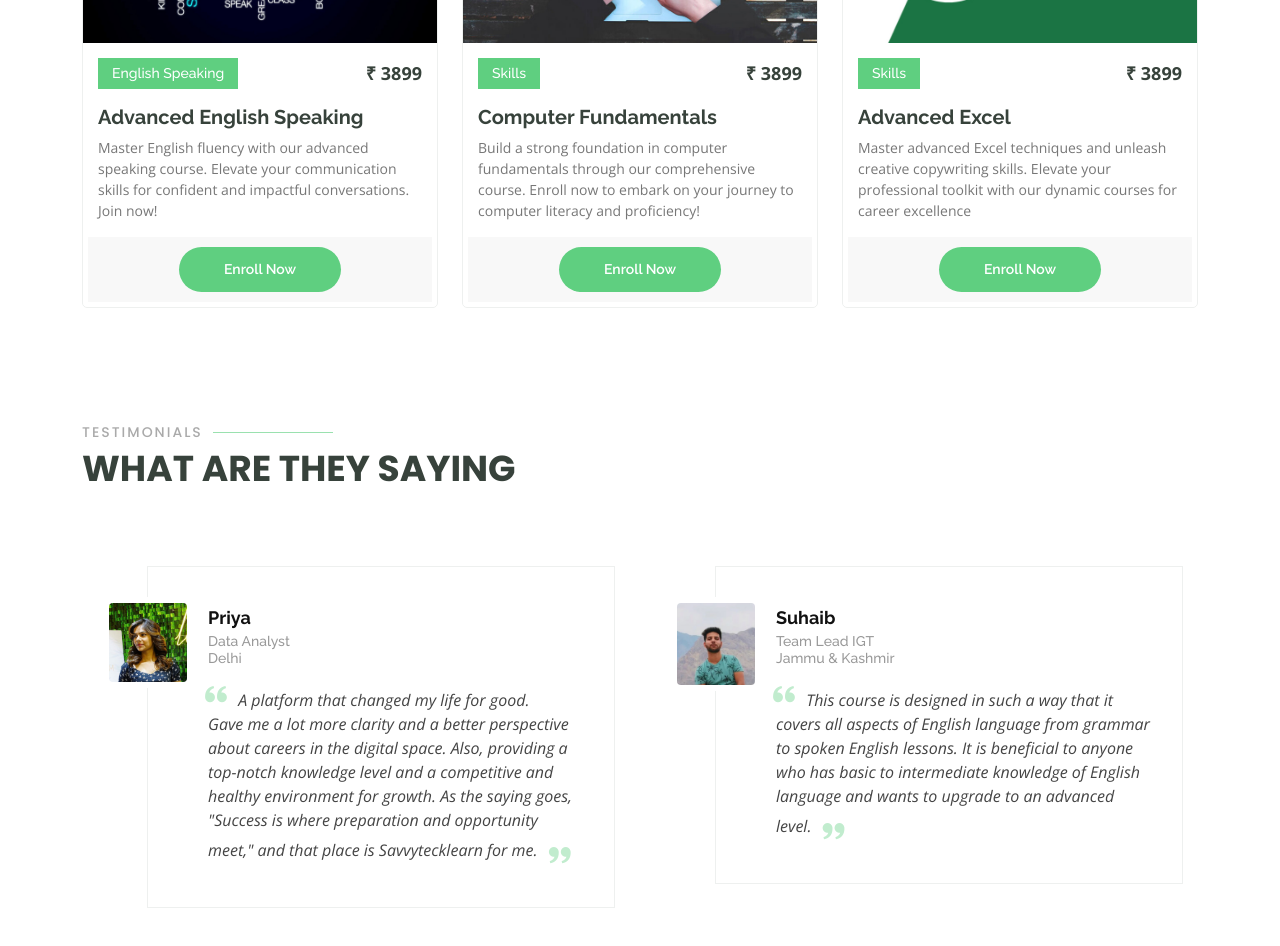
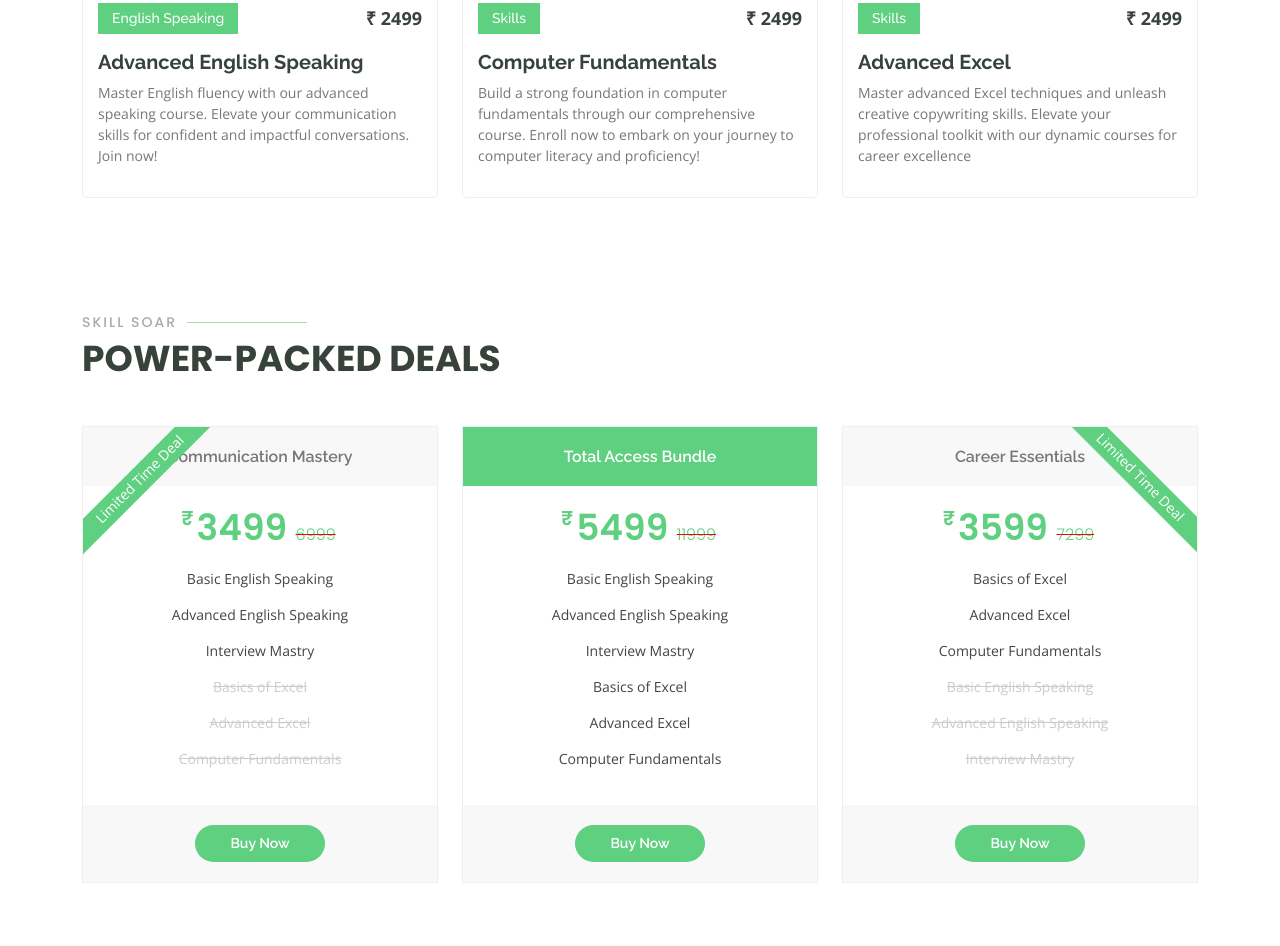
Before and after one commit to Rohitde28/money, a plain HTML site: page index.html in a window 1280 px wide. Shown: the part 2858-3804 px from the top of the page. Drawn offline with nearby package versions, Linux system fonts and the light colour scheme.

Commit message:
adding main course

```diff
--- a/assets/css/style.css
+++ b/assets/css/style.css
@@ -1219,7 +1219,7 @@ section {
 }
 
 .pricing ul i {
-  color: #5fcf80;
+  color: hwb(138 37% 19%);
   font-size: 18px;
   padding-right: 4px;
 }
@@ -1228,7 +1228,11 @@ section {
   color: #ccc;
   text-decoration: line-through;
 }
-
+.pricing .na {
+  color: hwb(138 37% 19%);
+  text-decoration: line-through;
+  text-decoration-color: red;
+}
 .pricing .btn-wrap {
   margin: 20px -20px -20px -20px;
   padding: 20px 15px;
@@ -1259,12 +1263,24 @@ section {
   background: #5fcf80;
 }
 
-.pricing .advanced {
-  width: 200px;
+.pricing .advanced-right {
+  width: 250px;
   position: absolute;
-  top: 18px;
+  top: 38px;
   right: -68px;
   transform: rotate(45deg);
+  z-index: 1;
+  font-size: 14px;
+  padding: 1px 0 3px 0;
+  background: #5fcf80;
+  color: #fff;
+}
+.pricing .advanced-left {
+  width: 250px;
+  position: absolute;
+  top: 40px;
+  left: -68px;
+  transform: rotate(315deg);
   z-index: 1;
   font-size: 14px;
   padding: 1px 0 3px 0;
--- a/index.html
+++ b/index.html
@@ -164,9 +164,10 @@
             </div><!-- End .content-->
           </div>
         </div>
-
       </div>
     </section><!-- End Why Us Section -->
+
+
     <!-- ======= Popular Courses Section ======= -->
     <section id="popular-courses" class="courses">
       <div class="container" data-aos="fade-up">
@@ -184,14 +185,14 @@
               <div class="course-content">
                 <div class="d-flex justify-content-between align-items-center mb-3">
                   <h4>English Speaking</h4>
-                  <p class="price">₹ 3499</p>
+                  <p class="price">₹ 1999</p>
                 </div>
 
                 <h3><a href="course-details-english-basic.html">Basic English Speaking</a></h3>
                 <p>Enhance your English proficiency with our foundational speaking course. Develop fundamental communication skills for clear and effective conversations. Enroll today to build confidence in your English speaking abilities!</p>
-                <div class="btn-wrap">
-                  <a href="enrollmentform-c1.html" class="btn-buy">Enroll Now</a>
-                </div>
+            <!--<div class="btn-wrap">
+                    <a href="#" class="btn-buy">More Info <i class="bx bx-chevron-right"></i></a>
+                  </div>-->
               </div>
             </div>
           </div> <!-- End Course Item-->
@@ -202,14 +203,14 @@
               <div class="course-content">
                 <div class="d-flex justify-content-between align-items-center mb-3">
                   <h4>Interview Mastry </h4>
-                  <p class="price">₹ 2999</p>
+                  <p class="price">₹ 1999</p>
                 </div>
 
                 <h3><a href="course-details-interview-prep.html">Interview Mastry</a></h3>
                 <p>Master interviews with our Advanced Interview Preparation course, equipping you with skills and insights for career success in 20 lessons. Enroll today to make sure you never miss any opportunity.</p>
-                <div class="btn-wrap">
-                  <a href="enrollmentform-c1.html" class="btn-buy">Enroll Now</a>
-                </div>
+            <!--<div class="btn-wrap">
+                    <a href="#" class="btn-buy">More Info <i class="bx bx-chevron-right"></i></a>
+                  </div>-->
               </div>
             </div>
           </div> <!-- End Course Item-->
@@ -220,14 +221,14 @@
               <div class="course-content">
                 <div class="d-flex justify-content-between align-items-center mb-3">
                   <h4>Skills</h4>
-                  <p class="price">₹ 3499</p>
+                  <p class="price">₹ 2399</p>
                 </div>
 
                 <h3><a href="course-details-basic-excel.html">Basics of  Excel</a></h3>
                 <p>Master the basics of Excel with our comprehensive course. Acquire fundamental skills to navigate, organize, and analyze data efficiently. Join now to lay a solid foundation for your Excel proficiency!</p>
-                <div class="btn-wrap">
-                  <a href="enrollmentform-c1.html" class="btn-buy">Enroll Now</a>
-                </div>
+                <!--<div class="btn-wrap">
+                    <a href="#" class="btn-buy">More Info <i class="bx bx-chevron-right"></i></a>
+                  </div>-->
               </div>
             </div>
           </div> <!-- End Course Item-->
@@ -241,14 +242,14 @@
                 <div class="course-content">
                   <div class="d-flex justify-content-between align-items-center mb-3">
                     <h4>English Speaking</h4>
-                    <p class="price">₹ 3899</p>
+                    <p class="price">₹ 2499</p>
                   </div>
 
                   <h3><a href="course-details-advance-english.html">Advanced English Speaking</a></h3>
                   <p>Master English fluency with our advanced speaking course. Elevate your communication skills for confident and impactful conversations. Join now!</p>
-                  <div class="btn-wrap">
-                    <a href="https://rzp.io/l/Savytecklearn_advance_english" class="btn-buy">Enroll Now</a>
-                  </div>
+              <!--<div class="btn-wrap">
+                    <a href="#" class="btn-buy">More Info <i class="bx bx-chevron-right"></i></a>
+                  </div>-->
                 </div>
               </div>
             </div> <!-- End Course Item-->
@@ -259,14 +260,14 @@
                 <div class="course-content">
                   <div class="d-flex justify-content-between align-items-center mb-3">
                     <h4>Skills </h4>
-                    <p class="price">₹ 3899</p>
+                    <p class="price">₹ 2499</p>
                   </div>
 
                   <h3><a href="course-details-computer-fundamentals.html">Computer Fundamentals</a></h3>
                   <p>Build a strong foundation in computer fundamentals through our comprehensive course. Enroll now to embark on your journey to computer literacy and proficiency!</p>
-                  <div class="btn-wrap">
-                    <a href="enrollmentform-c1.html" class="btn-buy">Enroll Now</a>
-                  </div>
+              <!--<div class="btn-wrap">
+                    <a href="#" class="btn-buy">More Info <i class="bx bx-chevron-right"></i></a>
+                  </div>-->
                 </div>
               </div>
             </div> <!-- End Course Item-->
@@ -277,25 +278,90 @@
                 <div class="course-content">
                   <div class="d-flex justify-content-between align-items-center mb-3">
                     <h4>Skills</h4>
-                    <p class="price">₹ 3899</p>
+                    <p class="price">₹ 2499</p>
                   </div>
 
                   <h3><a href="course-details-advance-excel.html">Advanced Excel</a></h3>
                   <p>Master advanced Excel techniques and unleash creative copywriting skills. Elevate your professional toolkit with our dynamic courses for career excellence</p>
-                  <div class="btn-wrap">
-                    <a href="enrollmentform-c1.html" class="btn-buy">Enroll Now</a>
-                  </div>
+                  <!--<div class="btn-wrap">
+                    <a href="#" class="btn-buy">More Info <i class="bx bx-chevron-right"></i></a>
+                  </div>-->
                 </div>
               </div>
             </div> <!-- End Course Item-->
-        <!--</div>  <br><br><br>
-      <div class="section-title">
-        <h2>Skill Bonanza Special</h2>
-        <p>Steal Deals</p>-->
-      </div>
+        </div>
     </div>
 
     </section><!-- End Popular Courses Section -->
+
+    <!-- ======= Pricing Section ======= -->
+    <section id="pricing" class="pricing">
+      <div class="container" data-aos="fade-up">
+        <div class="section-title">
+          <h2>Skill Soar</h2>
+          <p>Power-Packed Deals</p>
+        </div>
+        <div class="row">
+
+          <div class="col-lg-4 col-md-12">
+            <div class="box">
+              <span class="advanced-left">Limited Time Deal</span>
+              <h3>Communication Mastery</h3>
+              <h4><sup>₹</sup>3499 <span class="na">6999</span></h4>
+              <ul>
+                <li>Basic English Speaking</li>
+                <li>Advanced English Speaking</li>
+                <li>Interview Mastry</li>
+                <li class="na">Basics of  Excel</li>
+                <li class="na">Advanced Excel</li>
+                <li class="na">Computer Fundamentals</li>
+              </ul>
+              <div class="btn-wrap">
+                <a href="#" class="btn-buy">Buy Now</a>
+              </div>
+            </div>
+          </div>
+
+          <div class="col-lg-4 col-md-6 mt-4 mt-md-0">
+            <div class="box featured">
+              <h3>Total Access Bundle</h3>
+              <h4><sup>₹</sup>5499 <span class="na">11999</span></h4>
+              <ul>
+                <li>Basic English Speaking</li>
+                <li>Advanced English Speaking</li>
+                <li>Interview Mastry</li>
+                <li>Basics of  Excel</li>
+                <li>Advanced Excel</li>
+                <li>Computer Fundamentals</li>
+              </ul>
+              <div class="btn-wrap">
+                <a href="#" class="btn-buy">Buy Now</a>
+              </div>
+            </div>
+          </div>
+
+          <div class="col-lg-4 col-md-6 mt-4 mt-lg-0">
+            <div class="box">
+              <span class="advanced-right">Limited Time Deal</span>
+              <h3>Career Essentials</h3>
+              <h4><sup>₹</sup>3599 <span class="na">7299</span></h4>
+              <ul>
+                <li>Basics of  Excel</li>
+                <li>Advanced Excel</li>
+                <li>Computer Fundamentals</li>
+                <li class="na">Basic English Speaking</li>
+                <li class="na">Advanced English Speaking</li>
+                <li class="na">Interview Mastry</li>
+              </ul>
+              <div class="btn-wrap">
+                <a href="#" class="btn-buy">Buy Now</a>
+              </div>
+            </div>
+          </div>
+        </div>
+      </div>
+    </section><!-- End Pricing Section -->
+
 
         <!-- ======= Testimonials Section ======= -->
         <section id="testimonials" class="testimonials">
```
